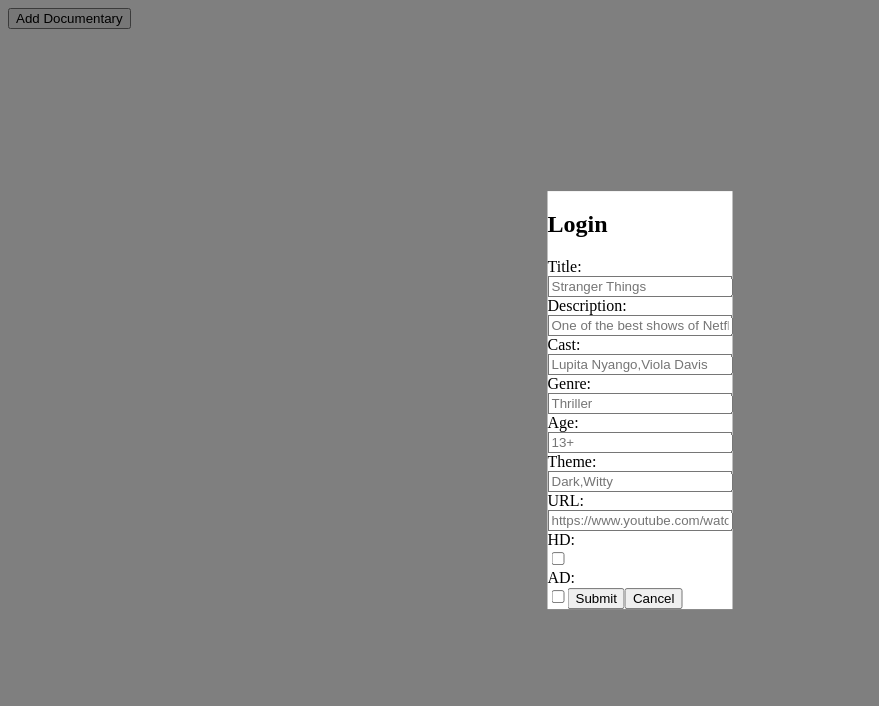
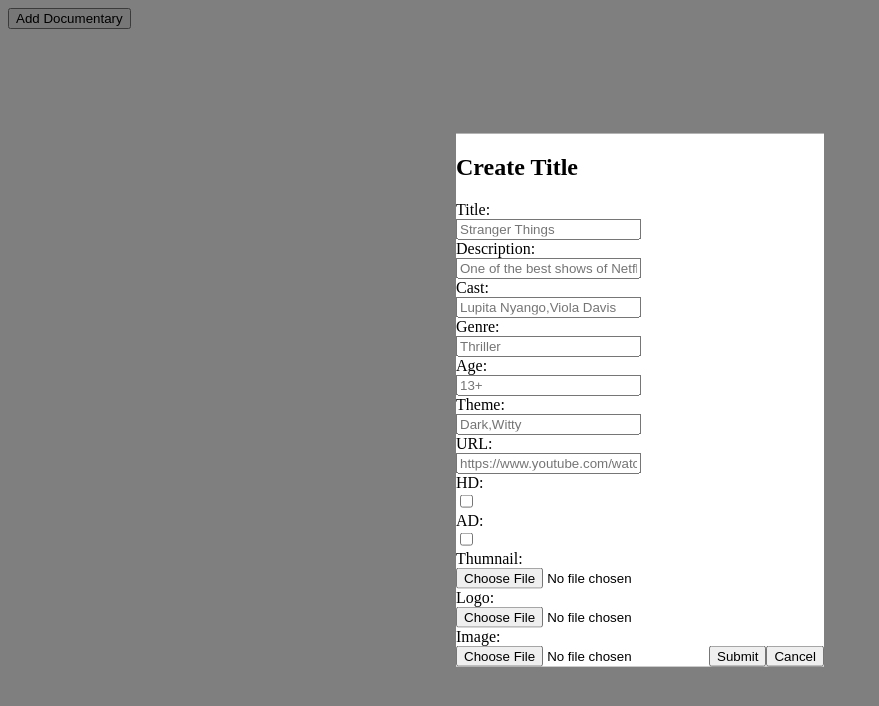
Before and after one commit to tshepi-tech/netflix-clone, a React (Create React App) app: page /documentaries in a window 1280 px wide. Both pictures are taken after a click on the button "Add Documentary". Shown: the top 706 px of the page, without its empty margins (0-879 px from the left). Built offline with nearby package versions, Linux system fonts and the light colour scheme.

Commit message:
mvoing on to createmovie form

```diff
--- a/src/Admin/components/CreateTitle.jsx
+++ b/src/Admin/components/CreateTitle.jsx
@@ -3,9 +3,10 @@ import { useState } from "react";
 
 //Project files
 import InputTitle from "./InputTitle";
+import InputMedia from "./InputMedia";
 import { useModal } from "state/ModalContext";
 
-export default function CreateTitle({ titleData }) {
+export default function CreateTitle({ titleData, mediaData }) {
   //Global state
   const { setModal } = useModal();
   // Local state
@@ -24,10 +25,15 @@ export default function CreateTitle({ titleData }) {
   const InputFields = titleData.map((item) => (
     <InputTitle key={item.key} setup={item} state={[form, setForm]} />
   ));
+  const InputImages = mediaData.map((item) => (
+    <InputMedia key={item.key} setup={item} state={[form, setForm]} />
+  ));
+
   return (
     <form className="form" onSubmit={onSubmit}>
-      <h2>Login</h2>
+      <h2>Create Title</h2>
       {InputFields}
+      {InputImages}
       <button className="button primary">Submit</button>
       <button className="button secondary" onClick={resetForm}>
         Cancel
--- /dev/null
+++ b/src/Admin/components/InputMedia.jsx
@@ -0,0 +1,27 @@
+export default function InputMedia({ setup, state }) {
+  const { key, autoFocus, label, placeholder, type, required } = setup;
+  const [value, setValue] = state; // is now an object not an string
+
+  // Methods
+  function onChange(event) {
+    const clonedItem = { ...value };
+    clonedItem[key] = event.target.value;
+
+    setValue(clonedItem);
+  }
+
+  return (
+    <label className="input-field">
+      <div>{label}:</div>
+      <input
+        autoFocus={autoFocus}
+        onChange={onChange}
+        placeholder={placeholder}
+        required={required}
+        type={type}
+        value={value[key]}
+        accept="image/png image/jpg "
+      />
+    </label>
+  );
+}
--- /dev/null
+++ b/src/Admin/data/mediaData.json
@@ -0,0 +1,26 @@
+[
+  {
+    "key": "tumbnail",
+    "autofocus": true,
+    "label": "Thumnail",
+    "placeholder": "upload tumbnail",
+    "required": true,
+    "type": "file"
+  },
+  {
+    "key": "logo",
+    "autofocus": true,
+    "label": "Logo",
+    "placeholder": "upload logo",
+    "required": true,
+    "type": "file"
+  },
+  {
+    "key": "image",
+    "autofocus": true,
+    "label": "Image",
+    "placeholder": "upload the main image",
+    "required": true,
+    "type": "file"
+  }
+]
--- a/src/Admin/pages/DocumentaryAdmin.jsx
+++ b/src/Admin/pages/DocumentaryAdmin.jsx
@@ -1,11 +1,15 @@
 //Project files
 import CreateTitle from "Admin/components/CreateTitle";
+import mediaData from "Admin/data/mediaData";
 import titleData from "Admin/data/titleData";
 import { useModal } from "state/ModalContext";
 
 export default function DocumentaryAdmin() {
   const { setModal } = useModal();
-  const createDocumentary = <CreateTitle titleData={titleData} />;
+  const createDocumentary = (
+    <CreateTitle titleData={titleData} mediaData={mediaData} />
+  );
+
   return (
     <div>
       <button onClick={() => setModal(createDocumentary)}>
```
